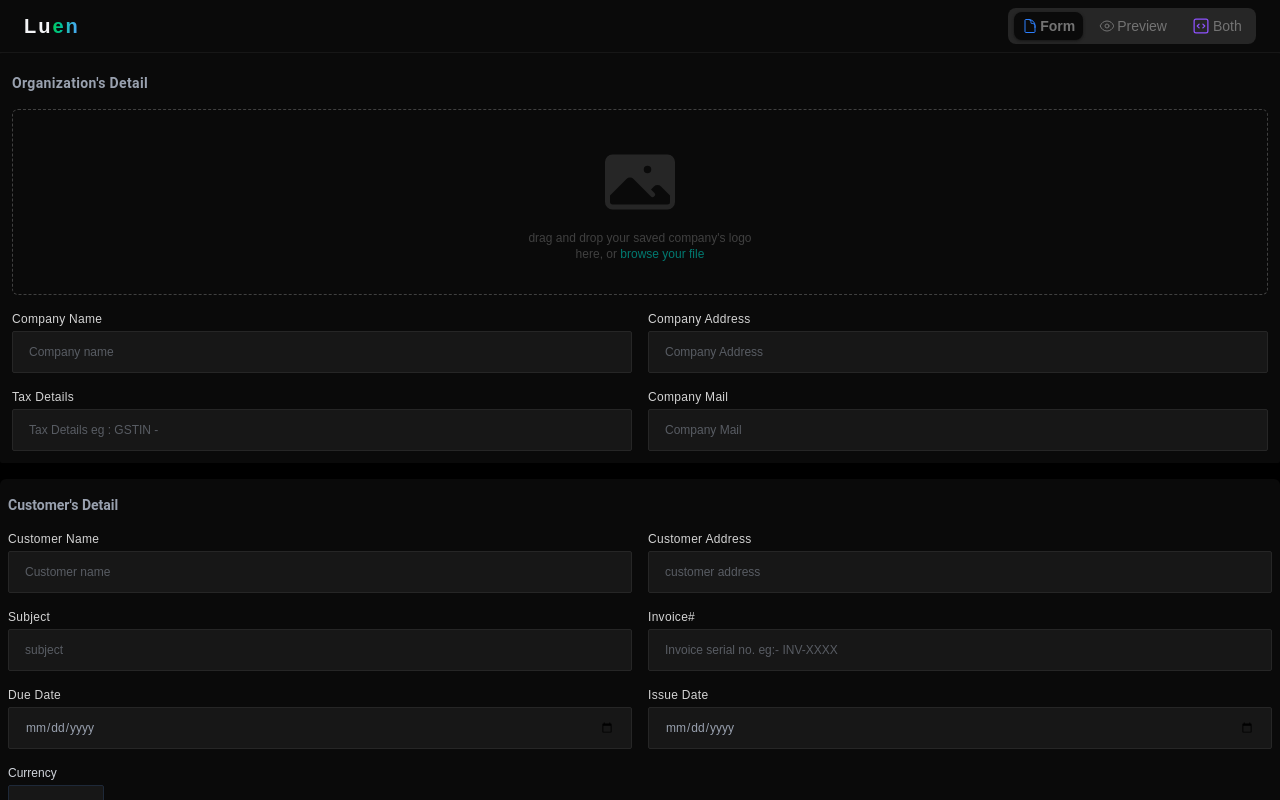
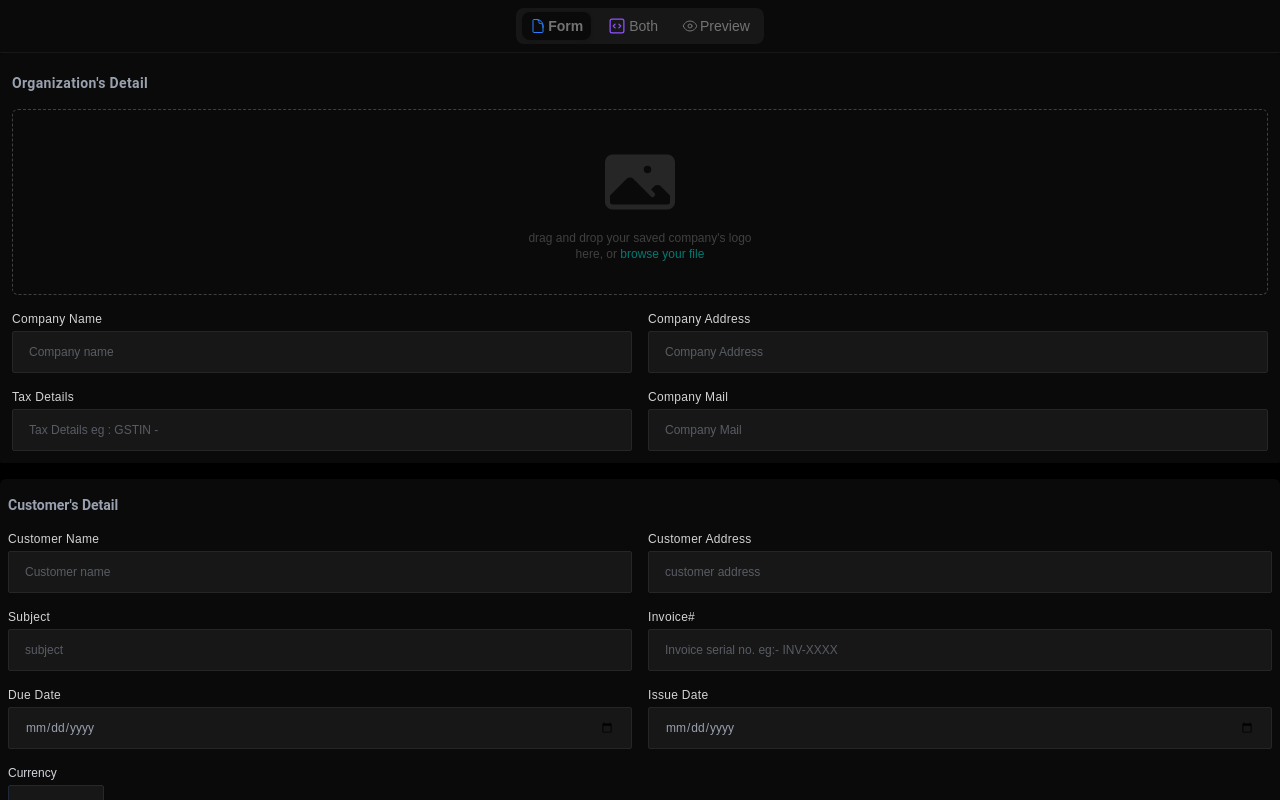
Before and after one commit to surajgupt01/Invo-Gen, a Next.js app: page /dashboard/createInvoice in a window 1280 px wide. Built offline with nearby package versions, Linux system fonts and the light colour scheme.

Commit message:
Switch button  palcement fixed

```diff
--- a/app/dashboard/createInvoice/page.tsx
+++ b/app/dashboard/createInvoice/page.tsx
@@ -35,38 +35,33 @@ function fileToBase64(file: globalThis.File): Promise<string> {
 
 export default function CreateInvoice() {
   const [dispaly, setDisplay] = useState("Form");
-  interface choice{
-    title : string,
-    icon :  React.ReactNode
-  }
-  const choices : choice[]  = [{title : "Form" , icon : <Docs/> }, {title : "Preview" , icon : <SeePassword/>}];
+  // interface choice{
+  //   title : string,
+  //   icon :  React.ReactNode
+  // }
+  // const choices : choice[]  = [{title : "Form" , icon : <Docs/> }, {title : "Preview" , icon : <SeePassword/>}];
   // const [expand , setExpan]  = useState(false)
   return (
     <div className=" flex flex-col h-full w-full   border-neutral-900 rounded-sm transition-all duration-500 ease-in-out">
-      <div className="bg-neutral-950 border-b border-neutral-900 shadow shadow-neutral-800 inset-0 p-2 px-6 flex justify-between items-center">
-        <NavLogo textColor="text-gray-100"/>
-        <div className="bg-neutral-800 lg:w-62 w-44 py-1 px-1 gap-2 flex justify-center items-center rounded-md">
-          {choices.map((e) => (
-            <button
-              onClick={() => setDisplay(e.title)}
-              key={e.title}
-              className={`text-neutral-500 text-sm flex justify-center items-center gap-0.5 hover:text-neutral-400 duration-300 ease-in-out cursor-pointer px-2 py-1 rounded-md ${dispaly == e.title ? "bg-neutral-950 shadow-sm shadow-neutral-900 text-neutral-100 font-semibold" : ""} `}
-            >
-               {e.icon}
-
-              {e.title}
-            </button>
-
-          ))}
+      <div className="bg-neutral-950 border-b border-neutral-900  inset-0 p-2 px-6 flex justify-center items-center">
+        {/* <NavLogo textColor="text-gray-100"/> */}
+        <div className="bg-neutral-900 lg:w-62 w-44 py-1 px-1 gap-2 flex justify-center items-center rounded-md">
+           <button
+            onClick={() => setDisplay("Form")}
+            className={`text-neutral-500 text-sm flex hover:text-neutral-400 duration-300 ease-in-out cursor-pointer px-2 py-1 rounded-md ${dispaly == 'Form' ? "bg-neutral-950 shadow-sm shadow-neutral-900 text-neutral-100 font-semibold" : ""}  lg:flex justify-center items-center gap-0.5 `}
+          ><Docs/>{`Form`}</button>
           <button
             onClick={() => setDisplay("Both")}
             className={`text-neutral-500 text-sm flex hover:text-neutral-400 duration-300 ease-in-out cursor-pointer px-2 py-1 rounded-md ${dispaly == 'Both' ? "bg-neutral-950 shadow-sm shadow-neutral-900 text-neutral-100 font-semibold" : ""} hidden lg:flex justify-center items-center gap-0.5 `}
           ><Both/>{`Both`}</button>
-
+           <button
+            onClick={() => setDisplay("Preview")}
+            className={`text-neutral-500 text-sm flex hover:text-neutral-400 duration-300 ease-in-out cursor-pointer px-2 py-1 rounded-md ${dispaly == 'Preview' ? "bg-neutral-950 shadow-sm shadow-neutral-900 text-neutral-100 font-semibold" : ""}  lg:flex justify-center items-center gap-0.5 `}
+          ><SeePassword/>{`Preview`}</button>
         </div>
       </div>
       {dispaly == "Both" && (
-        <div className="lg:flex-row flex flex-col overflow-auto w-full relative gap-2  border-neutral-900  rounded-sm p-2 transition-all duration-500 ease-in-out">
+        <div className="lg:flex-row flex flex-col overflow-auto w-full relative gap-2 p-2   border-neutral-900  rounded-sm transition-all duration-500 ease-in-out">
           <div className="flex-1 min-w-0 overflow-auto custom-scrollbar duration-300 ease-in-out">
             <FormComponent />
           </div>
@@ -537,11 +532,12 @@ function AddInfoComponent({ Title, Message, Placeholder }: AddInfoProps) {
 
 import Image from "next/image";
 import ImageAlt from "@/app/Icons/Img";
-import  { NavLogo } from "@/app/component/Nav";
+// import  { NavLogo } from "@/app/component/Nav";
 import SeePassword from "@/app/Icons/SeePassword";
 import Docs from "@/app/Icons/Doc";
-import { int } from "zod";
+// import { int } from "zod";
 import Both from "@/app/Icons/Both";
+// import { Doc } from "zod/v4/core";
 
 
 function PaymentOptions() {
```
